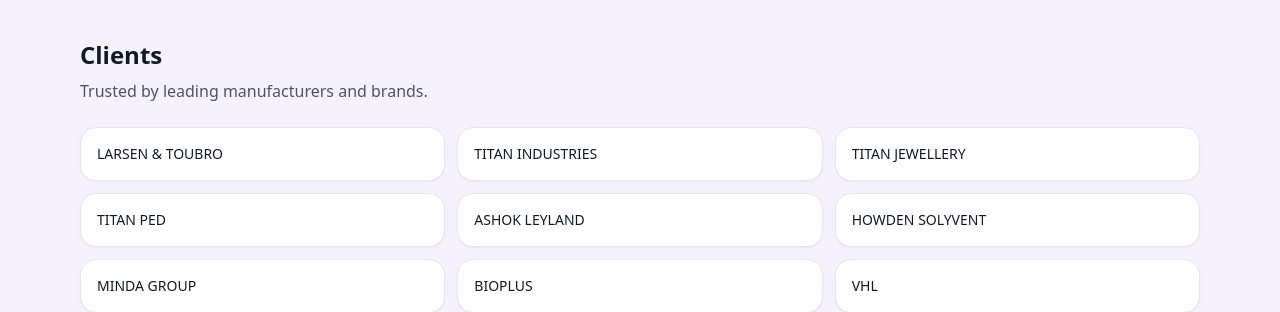
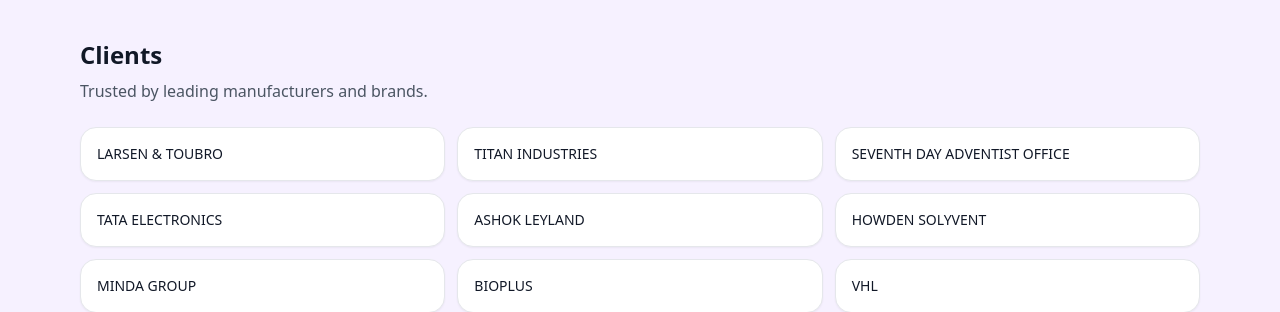
Before and after one commit to ManishaNath/printing_website, a React (Create React App) app: page / in a window 1280 px wide. Shown: the part 1660-1972 px from the top of the page. Built offline with nearby package versions, Linux system fonts and the light colour scheme; no server answers.

Commit message:
Update Clients.jsx

```diff
--- a/src/components/Clients.jsx
+++ b/src/components/Clients.jsx
@@ -2,8 +2,8 @@
 const CLIENTS = [
   "LARSEN & TOUBRO",
   "TITAN INDUSTRIES",
-  "TITAN JEWELLERY",
-  "TITAN PED",
+  "SEVENTH DAY ADVENTIST OFFICE",
+  "TATA ELECTRONICS",
   "ASHOK LEYLAND",
   "HOWDEN SOLYVENT",
   "MINDA GROUP",
```
